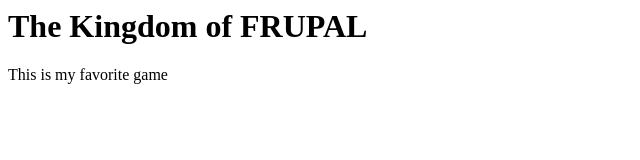
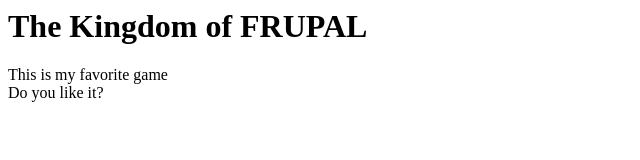
Before and after one commit to Warren-Harrison-PDX/FRUPAL, a plain HTML site: page index.html in a window 1280 px wide. Shown: the whole page, without its empty margins (0-640 px from the left). Drawn offline with Linux system fonts and the light colour scheme.

Commit message:
Add to question to the reader
Asked the reader if they like it

```diff
--- a/index.html
+++ b/index.html
@@ -1,4 +1,6 @@
 <html>
 <h1>The Kingdom of FRUPAL</h1>
 This is my favorite game
+<br>
+Do you like it?
 </html>
```
